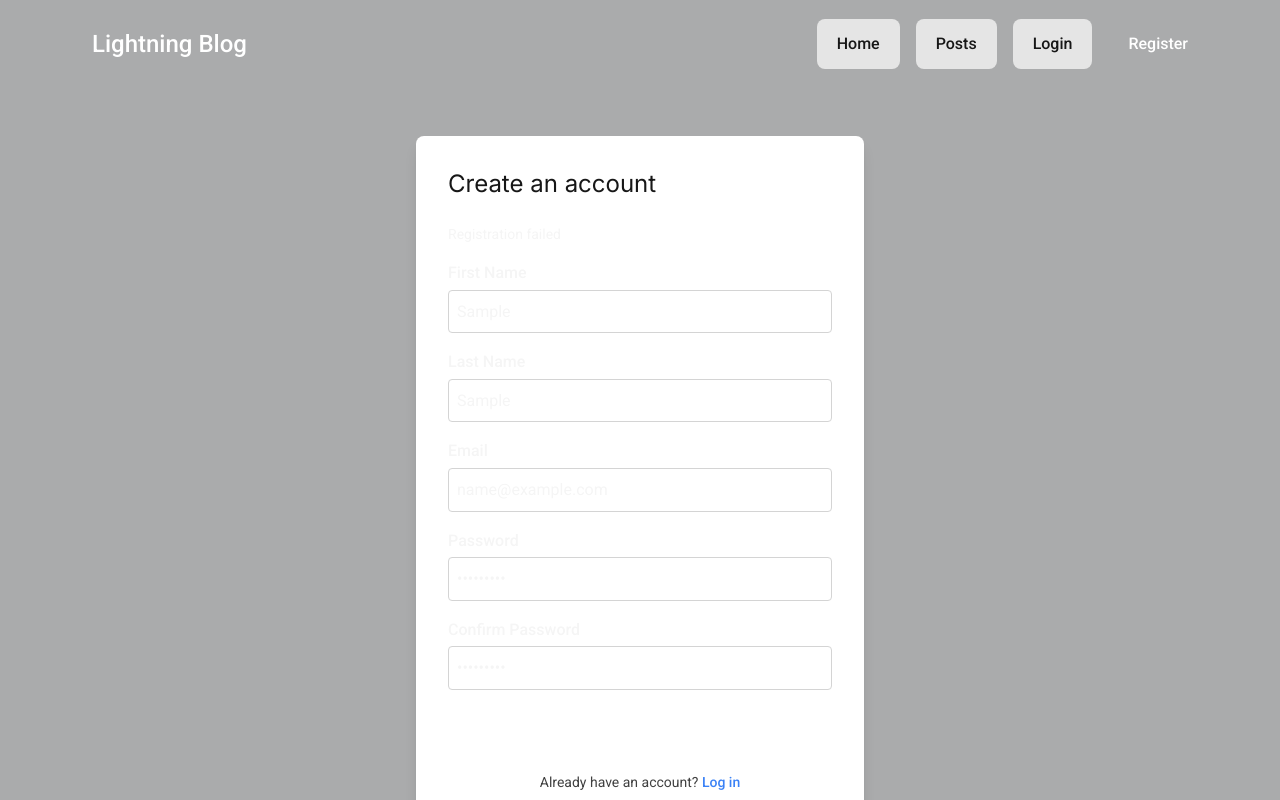
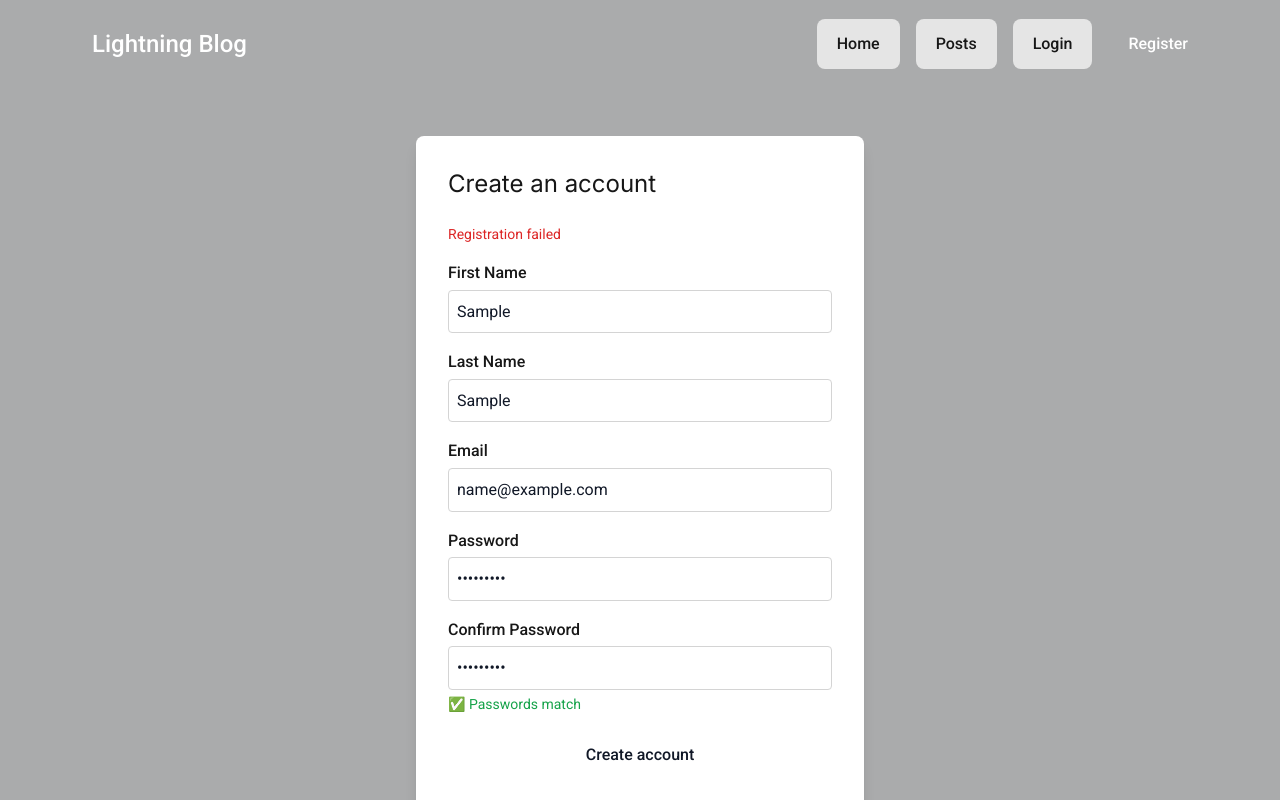
Before and after one commit to LeroiDev/multi-user-blog-platform, a React (Vite) app in the folder frontend/: page /register in a window 1280 px wide. Both pictures are taken after typing "Sample", "Sample", "name@example.com", "Sample123", "Sample123" into the empty fields and a click on the button "Create account". Built offline with nearby package versions, Linux system fonts and the light colour scheme; no server answers.

Commit message:
refine-forms-login-regiser-text-forms

```diff
--- a/frontend/src/components/CustomFormField.tsx
+++ b/frontend/src/components/CustomFormField.tsx
@@ -14,12 +14,15 @@ export default function FormField({
   children,
 }: FormFieldProps) {
   return (
-    <div className="mb-4">
-      <label htmlFor={htmlFor} className="block font-medium mb-1">
+    <div>
+      <label
+        htmlFor={htmlFor}
+        className="block mb-1 font-medium text-neutral-900"
+      >
         {label}
       </label>
       {children}
-      {error && <p className="text-red-600 mt-1">{error}</p>}
+      {error && <p className="mt-1 text-sm text-error">{error}</p>}
     </div>
   );
 }
--- a/frontend/src/components/PostCard.tsx
+++ b/frontend/src/components/PostCard.tsx
@@ -1,12 +1,11 @@
 import { Link } from "react-router-dom";
 
-export interface PostCardProps {
+interface PostCardProps {
   id: number;
   title: string;
   excerpt: string;
   author: string;
   date: string;
-  thumbnailUrl?: string;
 }
 
 export default function PostCard({
@@ -15,28 +14,16 @@ export default function PostCard({
   excerpt,
   author,
   date,
-  thumbnailUrl,
 }: PostCardProps) {
   return (
     <Link
       to={`/posts/${id}`}
-      className="block bg-white rounded-lg overflow-hidden shadow-lg hover:shadow-xl transition-shadow duration-300"
+      className="block bg-white rounded-lg shadow hover:shadow-lg transition-shadow p-6 text-neutral-900"
     >
-      {thumbnailUrl && (
-        <img
-          src={thumbnailUrl}
-          alt={title}
-          className="w-full h-48 object-cover"
-        />
-      )}
-      <div className="p-6">
-        <h2 className="font-heading text-2xl text-neutral-900 mb-2">{title}</h2>
-        <p className="text-neutral-700 mb-4 line-clamp-3">{excerpt}</p>
-        <div className="flex items-center text-sm text-neutral-500">
-          <span>{author}</span>
-          <span className="mx-2">•</span>
-          <time>{new Date(date).toLocaleDateString()}</time>
-        </div>
+      <h3 className="text-xl font-semibold mb-2">{title}</h3>
+      <p className="text-sm text-neutral-700 mb-4 line-clamp-2">{excerpt}</p>
+      <div className="text-xs text-neutral-500">
+        {author} • {new Date(date).toLocaleDateString()}
       </div>
     </Link>
   );
--- a/frontend/src/index.css
+++ b/frontend/src/index.css
@@ -54,6 +54,30 @@
   }
 }
 
+/* 4.2 Core element styling */
+button,
+input,
+textarea,
+select {
+  font-family: inherit;
+  font-size: 1rem;
+  /* Force dark text on all form controls */
+  color: var(--color-n900);
+}
+
+/* Placeholder text should be lighter */
+::-webkit-input-placeholder {
+  color: var(--color-n500);
+}
+:-ms-input-placeholder {
+  color: var(--color-n500);
+}
+::placeholder {
+  color: var(--color-n500);
+}
+
+
+
 /* 5 Container utility for centered content */
 .container {
   width: 100%;
@@ -72,3 +96,10 @@
 .video-wrapper video.ready {
   opacity: 1;
 }
+
+.text-success {
+  color: var(--color-success);
+}
+.text-error {
+  color: var(--color-error);
+}
--- a/frontend/src/pages/PostListScreen.tsx
+++ b/frontend/src/pages/PostListScreen.tsx
@@ -1,6 +1,6 @@
+// src/pages/PostListScreen.tsx
 import { useQuery } from "@tanstack/react-query";
 import { api } from "../api/client";
-import PageShell from "../components/PageShell";
 import PostCard from "../components/PostCard";
 
 interface Post {
@@ -9,7 +9,6 @@ interface Post {
   content: string;
   author_email: string;
   publication_date: string;
-  thumbnail_url?: string;
 }
 
 export default function PostListScreen() {
@@ -19,17 +18,16 @@ export default function PostListScreen() {
   });
 
   return (
-    <PageShell>
-      {isLoading && <p className="text-center">Loading posts…</p>}
-      {error instanceof Error && (
-        <p className="text-center text-red-500">Error: {error.message}</p>
-      )}
-      {!isLoading && posts?.length === 0 && (
-        <p className="text-center text-neutral-500">No posts yet.</p>
-      )}
+    <div className="max-w-4xl mx-auto bg-white p-8 rounded-lg shadow-lg text-neutral-900">
+      <h2 className="text-3xl font-heading mb-6">All Posts</h2>
 
-      <div className="grid grid-cols-1 lg:grid-cols-3 gap-8 mt-8">
-        {posts?.map((post) => (
+      {isLoading ? (
+        <p className="text-center text-neutral-500">Loading posts…</p>
+      ) : error instanceof Error ? (
+        <p className="text-center text-error">Error: {error.message}</p>
+      ) : posts && posts.length > 0 ? (
+        <div className="grid grid-cols-1 md:grid-cols-2 gap-6">
+          {posts.map((post) => (
             <PostCard
               key={post.id}
               id={post.id}
@@ -37,10 +35,12 @@ export default function PostListScreen() {
               excerpt={post.content}
               author={post.author_email}
               date={post.publication_date}
-            thumbnailUrl={post.thumbnail_url}
             />
           ))}
         </div>
-    </PageShell>
+      ) : (
+        <p className="text-center text-neutral-500">No posts yet.</p>
+      )}
+    </div>
   );
 }
--- a/frontend/src/pages/RegisterScreen.tsx
+++ b/frontend/src/pages/RegisterScreen.tsx
@@ -1,3 +1,4 @@
+// src/pages/RegisterScreen.tsx
 import { useState } from "react";
 import { Link, useNavigate } from "react-router-dom";
 import { useForm, type SubmitHandler } from "react-hook-form";
@@ -29,13 +30,28 @@ export default function RegisterScreen() {
   const {
     register,
     handleSubmit,
+    watch,
     formState: { errors, isSubmitting },
-  } = useForm<FormData>({ resolver: zodResolver(registerSchema) });
+  } = useForm<FormData>({
+    resolver: zodResolver(registerSchema),
+  });
+
+  // PASSWORD AND CONFIRM PASSWORD watch both fields:
+  const pwd = watch("password");
+  const confirmPwd = watch("confirmPassword");
+  const passwordsMatch = pwd && confirmPwd && pwd === confirmPwd;
+
+  // decide when to show the Zod error vs. live feedback
+  const showZodError = !confirmPwd || !errors.confirmPassword;
+  const zodErrorMsg = errors.confirmPassword?.message;
 
   const onSubmit: SubmitHandler<FormData> = async (data) => {
     setServerError(undefined);
     try {
-      await api.post("/users/", { email: data.email, password: data.password });
+      await api.post("/users/", {
+        email: data.email,
+        password: data.password,
+      });
       navigate("/login", { replace: true });
     } catch (err) {
       const e = err as AxiosError<{ detail: string }>;
@@ -54,6 +70,7 @@ export default function RegisterScreen() {
       )}
 
       <form onSubmit={handleSubmit(onSubmit)} className="space-y-4">
+        {/* First Name */}
         <FormField
           label="First Name"
           htmlFor="firstName"
@@ -62,10 +79,11 @@ export default function RegisterScreen() {
           <input
             id="firstName"
             {...register("firstName")}
-            className="w-full p-2 border border-neutral-300 rounded"
+            className="w-full p-2 border border-neutral-300 rounded text-neutral-900 placeholder-neutral-500"
           />
         </FormField>
 
+        {/* Last Name */}
         <FormField
           label="Last Name"
           htmlFor="lastName"
@@ -74,19 +92,21 @@ export default function RegisterScreen() {
           <input
             id="lastName"
             {...register("lastName")}
-            className="w-full p-2 border border-neutral-300 rounded"
+            className="w-full p-2 border border-neutral-300 rounded text-neutral-900 placeholder-neutral-500"
           />
         </FormField>
 
+        {/* Email */}
         <FormField label="Email" htmlFor="email" error={errors.email?.message}>
           <input
             id="email"
             type="email"
             {...register("email")}
-            className="w-full p-2 border border-neutral-300 rounded"
+            className="w-full p-2 border border-neutral-300 rounded text-neutral-900 placeholder-neutral-500"
           />
         </FormField>
 
+        {/* Password */}
         <FormField
           label="Password"
           htmlFor="password"
@@ -96,21 +116,37 @@ export default function RegisterScreen() {
             id="password"
             type="password"
             {...register("password")}
-            className="w-full p-2 border border-neutral-300 rounded"
+            className="w-full p-2 border border-neutral-300 rounded text-neutral-900 placeholder-neutral-500"
           />
         </FormField>
 
+        {/* Confirm Password + Live Match Indicator */}
         <FormField
           label="Confirm Password"
           htmlFor="confirmPassword"
-          error={errors.confirmPassword?.message}
+          // only display the Zod error if they haven't started typing yet
+          error={showZodError ? zodErrorMsg : undefined}
         >
           <input
             id="confirmPassword"
             type="password"
             {...register("confirmPassword")}
-            className="w-full p-2 border border-neutral-300 rounded"
+            className="w-full p-2 border border-neutral-300 rounded
+               text-neutral-900 placeholder-neutral-500"
           />
+
+          {/* once they type, replace the Zod error with live feedback */}
+          {confirmPwd && (
+            <p
+              className={`mt-1 text-sm ${
+                passwordsMatch ? "text-success" : "text-error"
+              }`}
+            >
+              {passwordsMatch
+                ? "✅ Passwords match"
+                : "❌ Passwords do not match"}
+            </p>
+          )}
         </FormField>
 
         <Button type="submit" disabled={isSubmitting} className="w-full">
```
Lines whose indentation alone changed are shown as unchanged.
